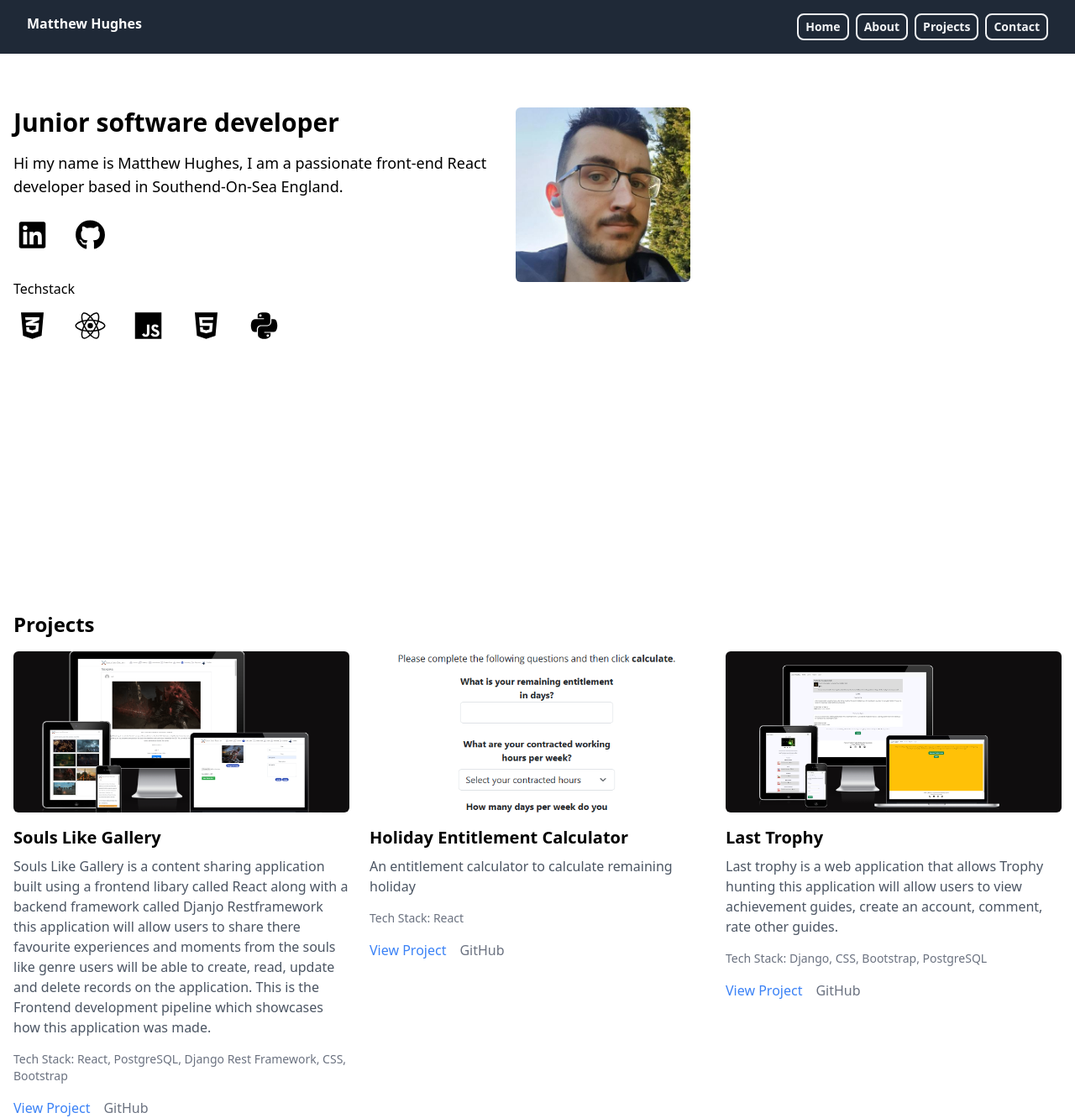
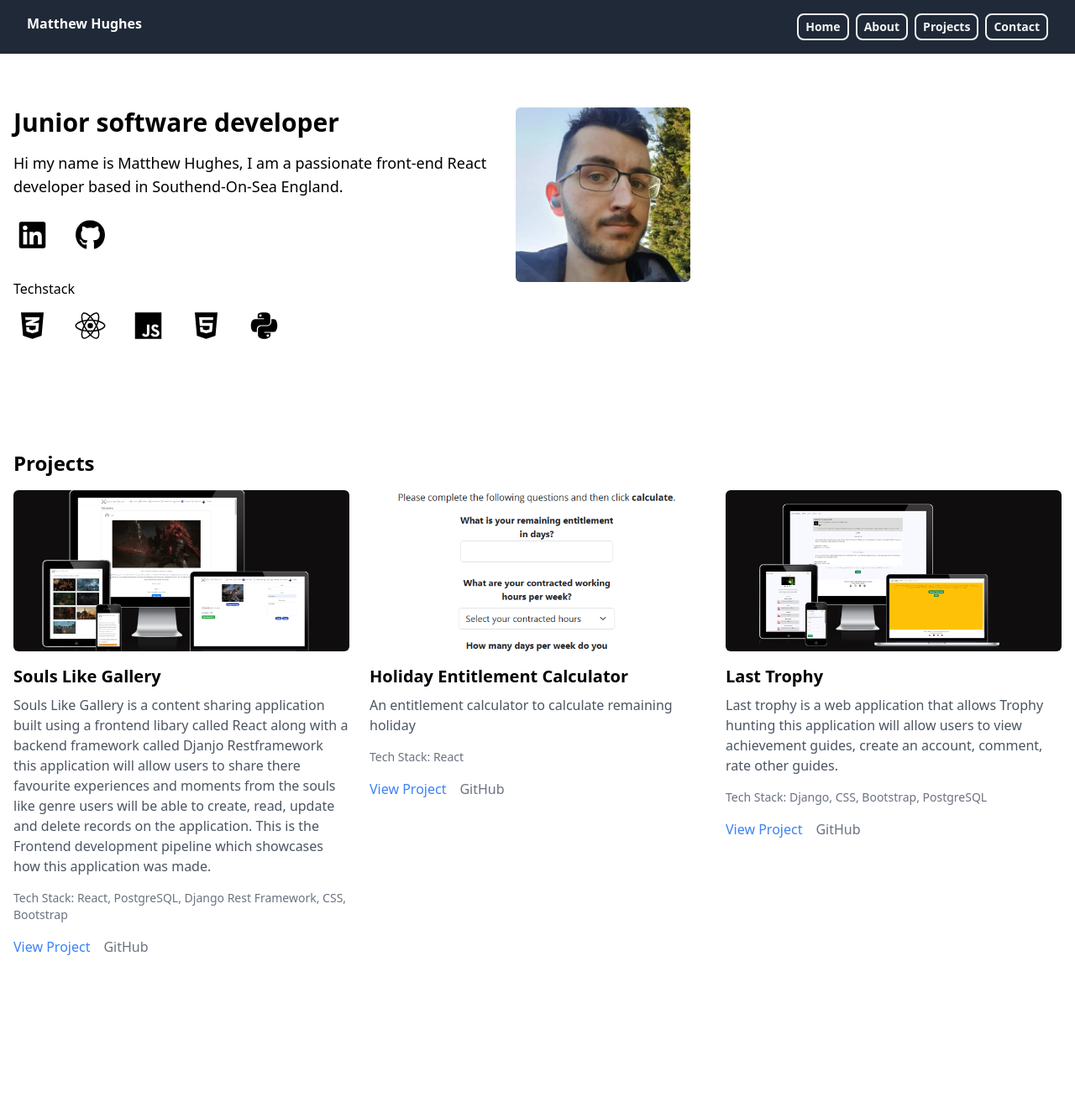
Before and after one commit to mattthughes/portfolio-app, a React (Vite) app: page / in a window 1280 px wide. Shown: the whole page at 84% size. After the commit the page ends 1204 px from the top, so only its background shows below. Built offline with nearby package versions, Linux system fonts and the light colour scheme.

Commit message:
Fixed home page padding styling

```diff
--- a/src/pages/home/Home.jsx
+++ b/src/pages/home/Home.jsx
@@ -15,7 +15,7 @@ import Projects from "./Projects";
 const Home = () => {
     return (
         <>
-        <section className="pt-20 md:pt-32 min-h-[75vh]">
+        <section className="pt-16 pb-20 md:pt-32">
             <div className="max-w-7xl mx-auto px-4">
                 <div className="flex flex-col lg:flex-row items-center lg:items-start gap-10 lg:gap-3">
                     <div className="flex-1 text-center lg:text-left">
--- a/src/pages/home/Projects.jsx
+++ b/src/pages/home/Projects.jsx
@@ -4,7 +4,7 @@ import ProjectCard from "../../components/ProjectCard";
 
 const Projects = () => {
     return (
-        <section id="projects" className="pt-20 md:pt-32 min-h-[75vh]">
+        <section id="projects" className="pt-12 pb-16">
             <div className="max-w-7xl mx-auto px-4">
                 <h2 className="text-2xl font-bold mb-4">Projects</h2>
                 <div className="grid grid-cols-1 md:grid-cols-2 lg:grid-cols-3 gap-6">
```
